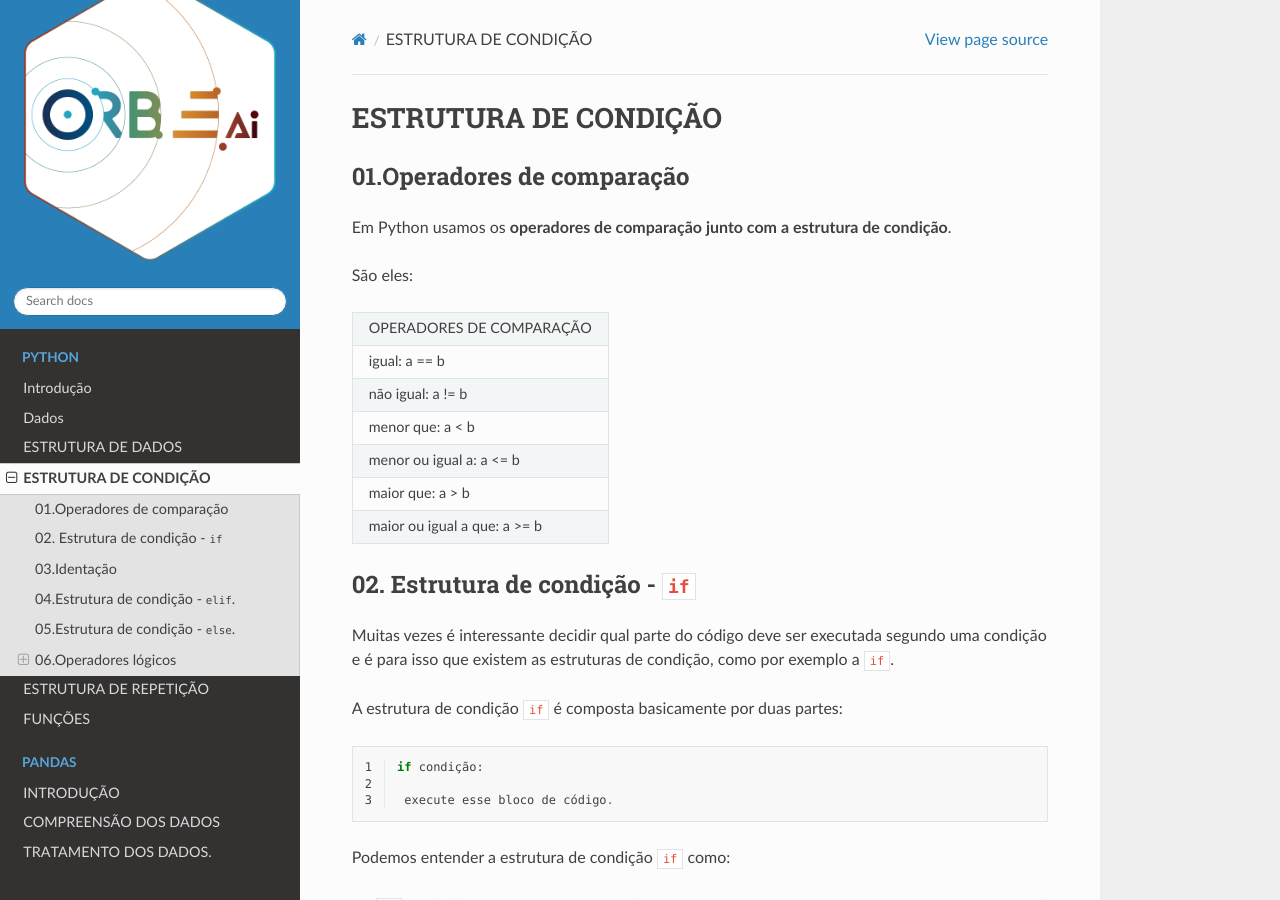
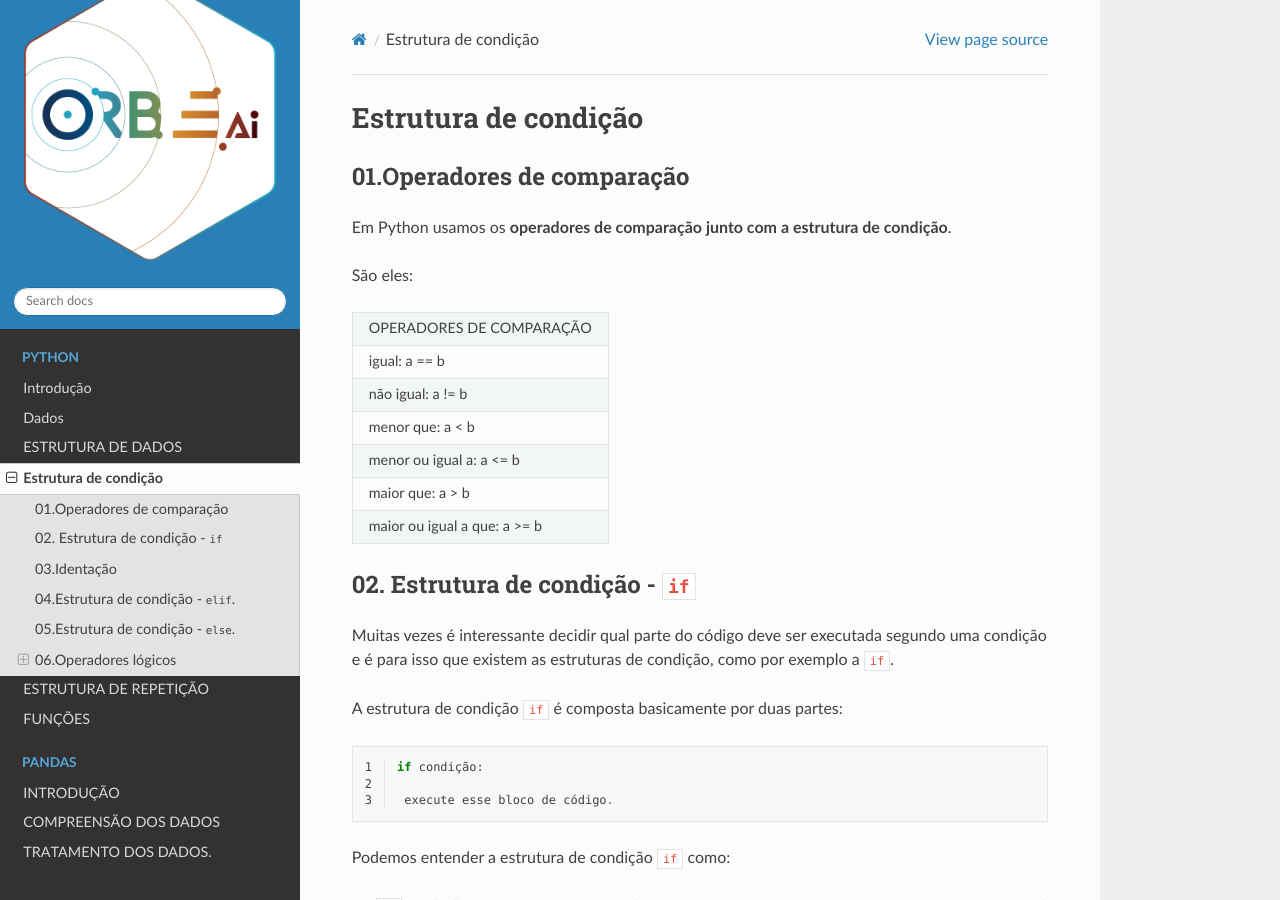
Before and after one commit to rafael-orbe-ai/SANDBOX_RTD_RAFA, a Sphinx documentation site: the page built from docs/python_estrutura_condicao.rst, in a window 1280 px wide and 900 px high. Built offline with Sphinx 7.4.7 and the Read the Docs theme 2.0.0, drawn with Linux system fonts in a browser that asks for light colours; pages that are not in the unit, such as notebooks, are missing from menus.

```diff
--- a/docs/python_estrutura_condicao.rst
+++ b/docs/python_estrutura_condicao.rst
@@ -1,4 +1,4 @@
-ESTRUTURA DE CONDIÇÃO
+Estrutura de condição
 ********************
 
 01.Operadores de comparação
```
